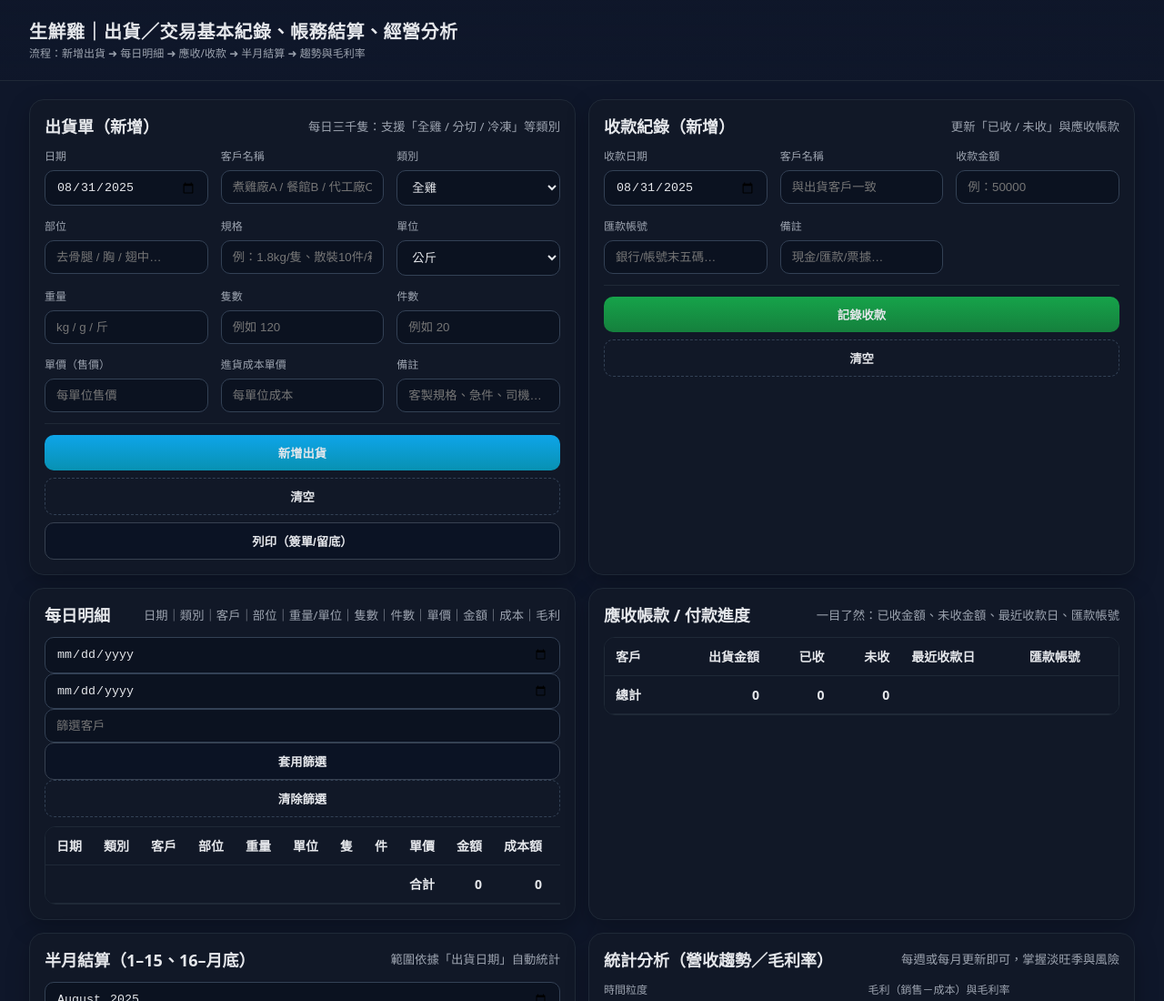
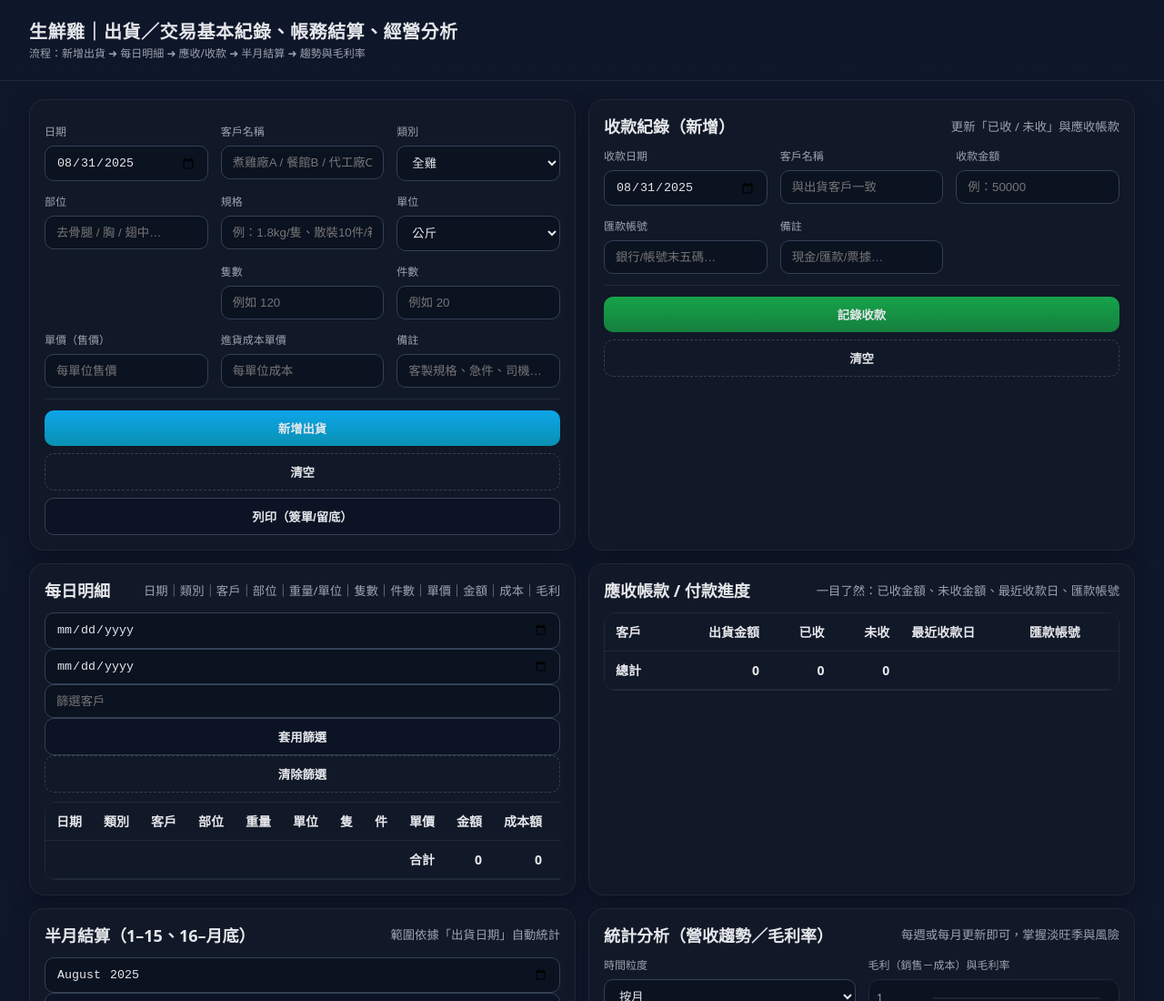
Before and after one commit to shuaimooo/index, a plain HTML site: page 訂購清單.html.html in a window 1280 px wide. Shown: the top 1100 px of the page at 91% size. Drawn offline with Linux system fonts and the light colour scheme.

Commit message:
Update 訂購清單.html.html

```diff
--- a/訂購清單.html.html
+++ b/訂購清單.html.html
@@ -64,7 +64,7 @@
   <!-- 出貨單輸入 -->
   <section class="card">
     <div class="title">
-      <h2>出貨單（新增）</h2><small>每日三千隻：支援「全雞 / 分切 / 冷凍」等類別</small>
+
     </div>
     <div class="grid cols-3">
       <div>
@@ -102,8 +102,7 @@
       </div>
 
       <div>
-        <label>重量</label>
-        <input type="number" step="0.001" id="ship_weight" placeholder="kg / g / 斤">
+
       </div>
       <div>
         <label>隻數</label>
```
